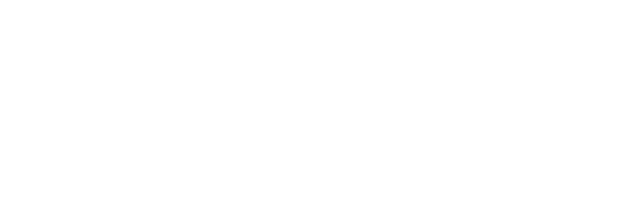
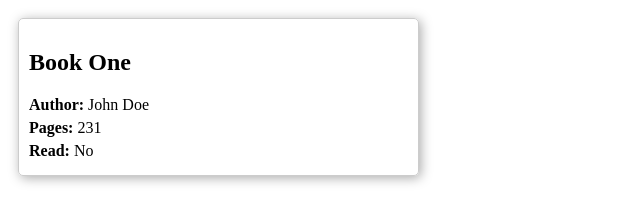
Before and after one commit to Hasbang/Library, a plain HTML site: page index.html in a window 1280 px wide. Shown: the whole page, without its empty margins (0-640 px from the left). Drawn offline with Linux system fonts and the light colour scheme.

Commit message:
Display Function completed

```diff
--- a/css/main.css
+++ b/css/main.css
@@ -0,0 +1,17 @@
+.book-cards{
+    display: grid;
+    grid-template-columns: 1fr 1fr 1fr;
+}
+.card{
+    border: 1px solid #ccc;
+    border-radius: 5px;
+    padding: 10px;
+    margin: 10px;
+    box-shadow: 2px 2px 12px #aaa;
+}
+.card h2{
+    font-size: 1.5em;
+}
+.card p {
+    margin: 5px 0;
+}
--- a/index.html
+++ b/index.html
@@ -7,6 +7,10 @@
     <title>Library</title>
 </head>
 <body>
+    <div class="book-cards">
+        <!-- Existing Book cards will be displayed here-->
+
+    </div>
     <script src="js/main.js"></script>
 </body>
 </html>
--- a/js/main.js
+++ b/js/main.js
@@ -19,7 +19,28 @@ function addBooksToLibrary(title, author, pages, isread) {
 
     // add book to library
     myLibrary.push(newBook);
+    // call diplay function
+
+    displayBook();
 
 
 }
-console.log(myLibrary)
+
+function displayBook(){
+    const bookcards = document.querySelector('.book-cards');
+    //  bookcards.innerHTML = '';
+    myLibrary.forEach((book) => {
+    const card = document.createElement('div');
+    card.className = 'card';
+    card.innerHTML = `
+    <h2>${book.title}</h2>
+    <p><strong> Author:</strong> ${book.author}</p>
+    <p><strong> Pages:</strong> ${book.pages}</p>
+    <p><strong> Read:</strong> ${book.isread ? 'yes' : 'No'}</p>
+    `;
+    bookcards.appendChild(card);
+
+})
+}
+
+addBooksToLibrary('Book One', 'John Doe', 231 , )
```
